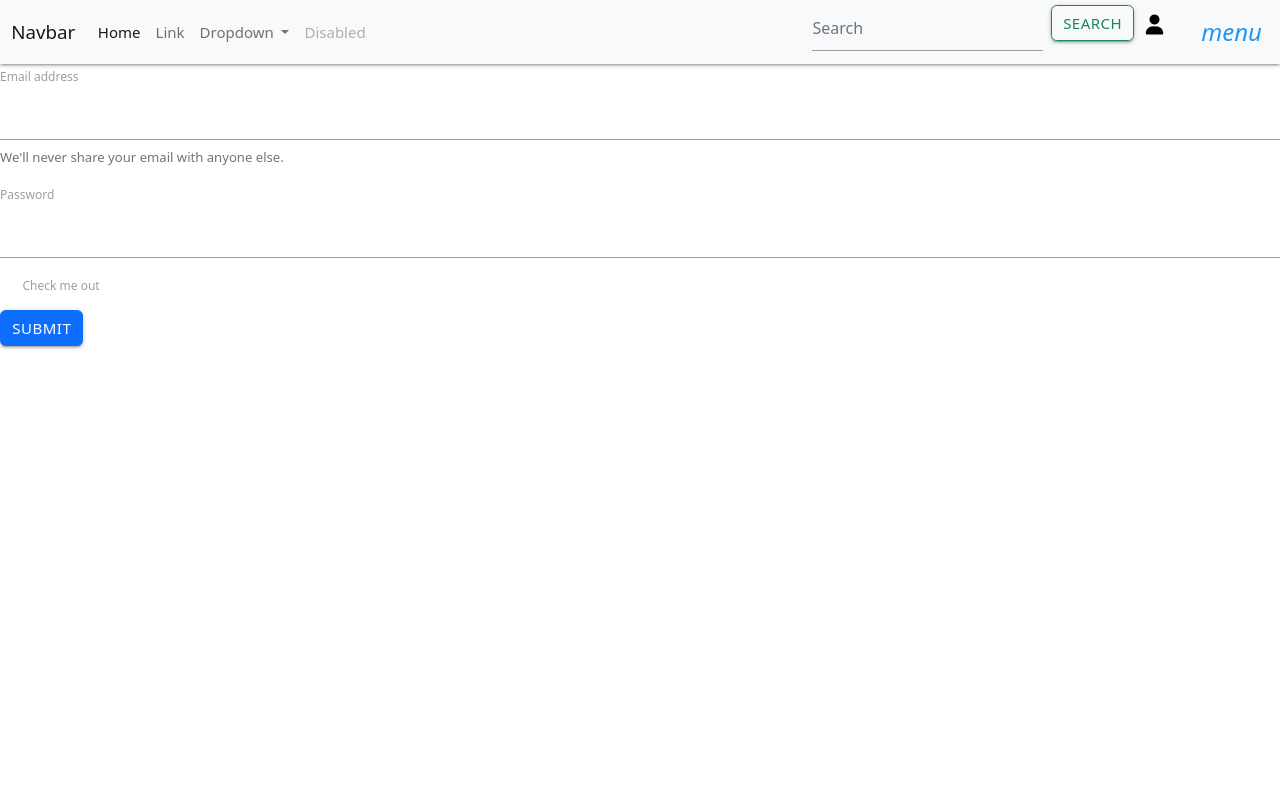
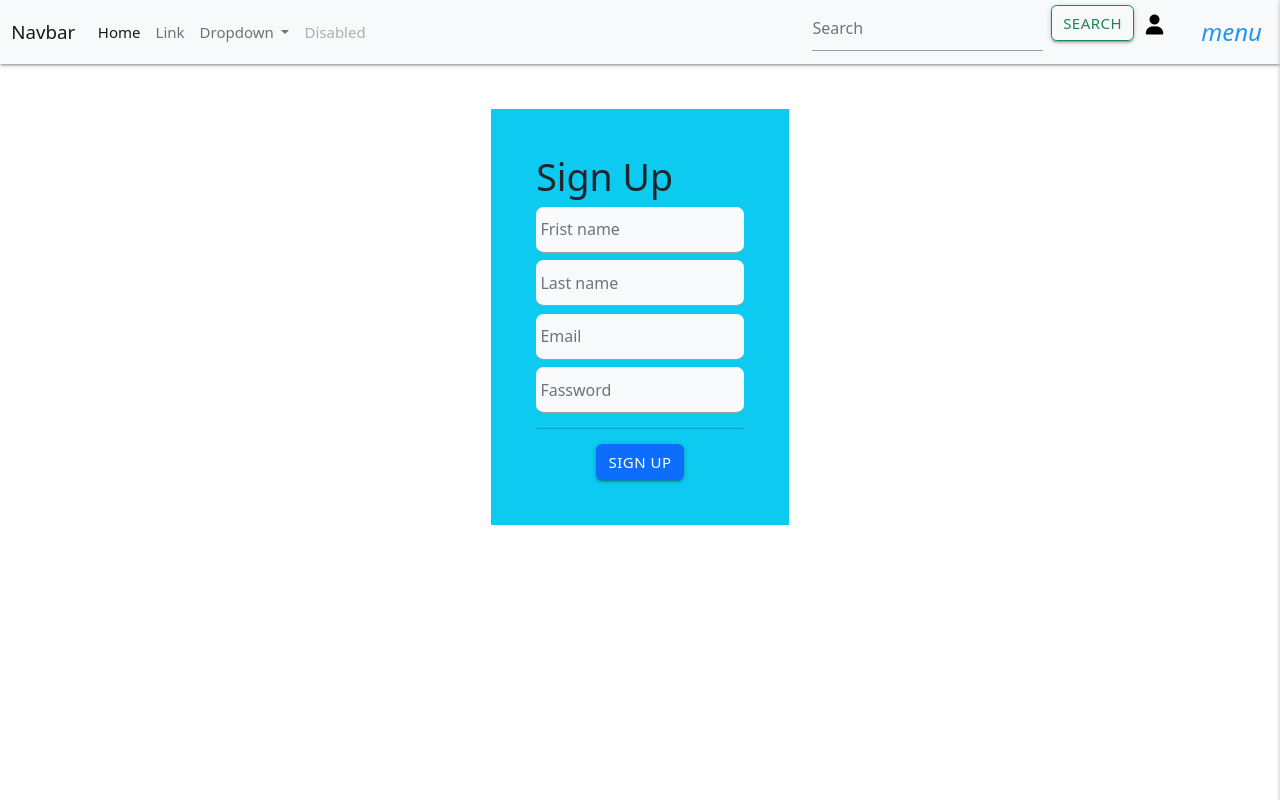
Before and after one commit to Huydung007/jsi04-dung, a plain HTML site: page signup.html in a window 1280 px wide. Drawn offline with nearby package versions, Linux system fonts and the light colour scheme.

Commit message:
feature sign up

```diff
--- a/main.js
+++ b/main.js
@@ -31,7 +31,7 @@ function loadProducts(data) {
 
 var elems = document.querySelectorAll('.sidenav');
 var instance = M.Sidenav.init(elems, {
-    edge: 'left',
+    edge: 'right',
     closeOnClick: false,
     draggable: true
 });
--- a/signup.html
+++ b/signup.html
@@ -45,7 +45,7 @@
       </div>
     </div>
     <div>
-     <a class="nav-link" href="login.html"><i class="fa-solid fa-user btn-light" style="font-size: 20px;margin-right: 20px; color: black;"></i></a>
+     <a class="nav-link" href=""><i class="fa-solid fa-user btn-light" style="font-size: 20px;margin-right: 20px; color: black;"></i></a>
    </div>
    <div>
      <ul id="slide-out" class="sidenav">
@@ -55,22 +55,21 @@
     </div>
 </nav>
 
-<form>
-  <div class="mb-3">
-    <label for="exampleInputEmail1" class="form-label">Email address</label>
-    <input type="email" class="form-control" id="exampleInputEmail1" aria-describedby="emailHelp">
-    <div id="emailHelp" class="form-text">We'll never share your email with anyone else.</div>
+<div id="out" class="mx-auto p-5">
+  <div class="mx-auto p-5 bg-info" style="width: 25%;">
+    <form id="signup-form" >
+      <h1>Sign Up</h1>
+      <input type="text" class="form-control my-2 bg-light rounded-3" placeholder=" Frist name" id="fname-input">
+      <input type="text" class="form-control my-2 bg-light rounded-3" placeholder=" Last name"id="lname-input">
+      <input type="email" class="form-control my-2 bg-light rounded-3" placeholder=" Email" id="email-input">
+      <input type="password" class="form-control my-2 bg-light rounded-3" placeholder=" Fassword" id="password-input">
+    </form>
+    <hr>
+    <div class="text-center">
+      <button type="button" class="btn btn-primary" id="signup-btn" onclick="register()">Sign Up</button>
+    </div>
   </div>
-  <div class="mb-3">
-    <label for="exampleInputPassword1" class="form-label">Password</label>
-    <input type="password" class="form-control" id="exampleInputPassword1">
-  </div>
-  <div class="mb-3 form-check">
-    <input type="checkbox" class="form-check-input" id="exampleCheck1">
-    <label class="form-check-label" for="exampleCheck1">Check me out</label>
-  </div>
-  <button type="submit" class="btn btn-primary">Submit</button>
-</form>
+</div>
 
 
 </body>
--- a/style.css
+++ b/style.css
@@ -1,3 +1,19 @@
 #product-area {
     margin-top: -100px;
 }
+
+#out {
+    text-align: center;
+    height: 500px;
+    margin: 5% 0 0 0;
+    margin-top: -100px;
+    width: 100%;
+}
+
+#signup-form {
+    width: 25%;
+    height: 500px;
+    display: inline-block;
+    border-radius: 15px;
+    background-color: rgba(255, 235, 205, 0.597);
+}
```
Also changed, not shown: index.html (+1 -1 lines).
